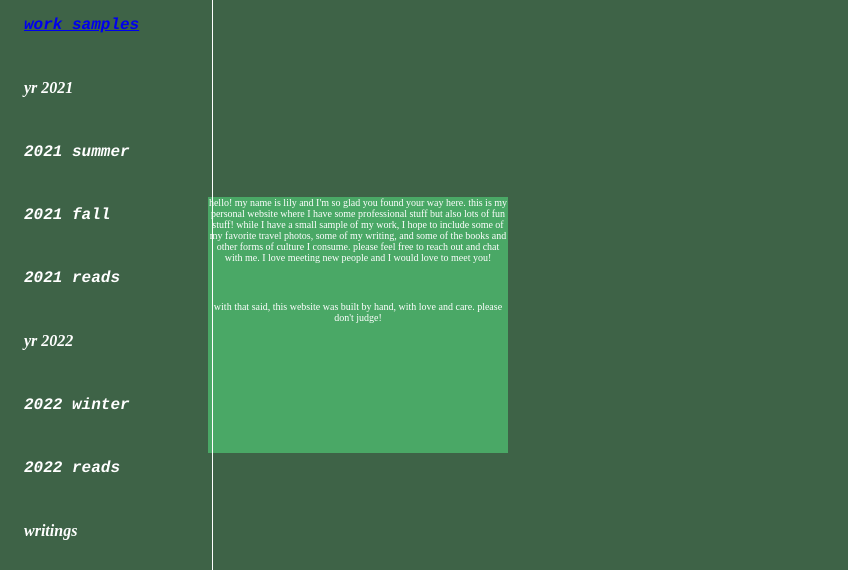
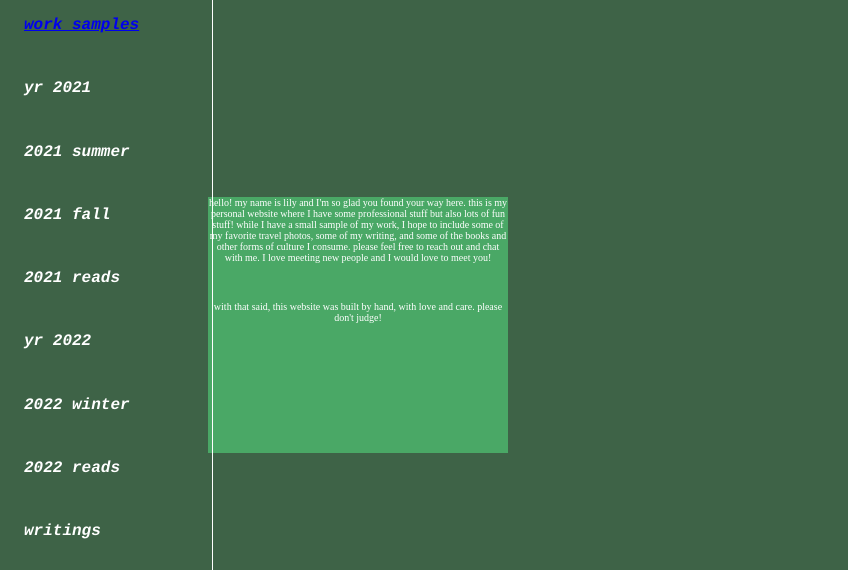
Before and after one commit to lilyzhaang/fafi, a plain HTML site: page index.html in a window 1280 px wide. Shown: the part 207-777 px from the top of the page, without its empty margins (0-848 px from the left). Drawn offline with Linux system fonts and the light colour scheme.

Commit message:
Update index.html

```diff
--- a/index.html
+++ b/index.html
@@ -35,14 +35,14 @@
      <h4><a href="stablepages/aboutme.html"> personal bio </a></h4>
     <h4><a href="stablepages/LillianZhang_Resume.pdf"> resume </a></h4>
     <h4><a href="stablepages/portfolio.html"> work samples </a></h4>
-    <h4 style="font-family: Courier Oblique"> yr 2021 </h4>
+    <h4> yr 2021 </h4>
     <h4> 2021 summer </h4>
     <h4> 2021 fall </h4>
     <h4> 2021 reads </h4>
-    <h4 style="font-family:Courier Oblique"> yr 2022 </h4>
+    <h4> yr 2022 </h4>
     <h4> 2022 winter </h4>
     <h4> 2022 reads </h4>
-    <h4 style="font-family:Courier Oblique"> writings </h4>
+    <h4> writings </h4>
     <h4> thoughts </h4>
     <h4> responses </h4>
     <h4><a href="playground/text.html"> playground </a> </h4>
```
